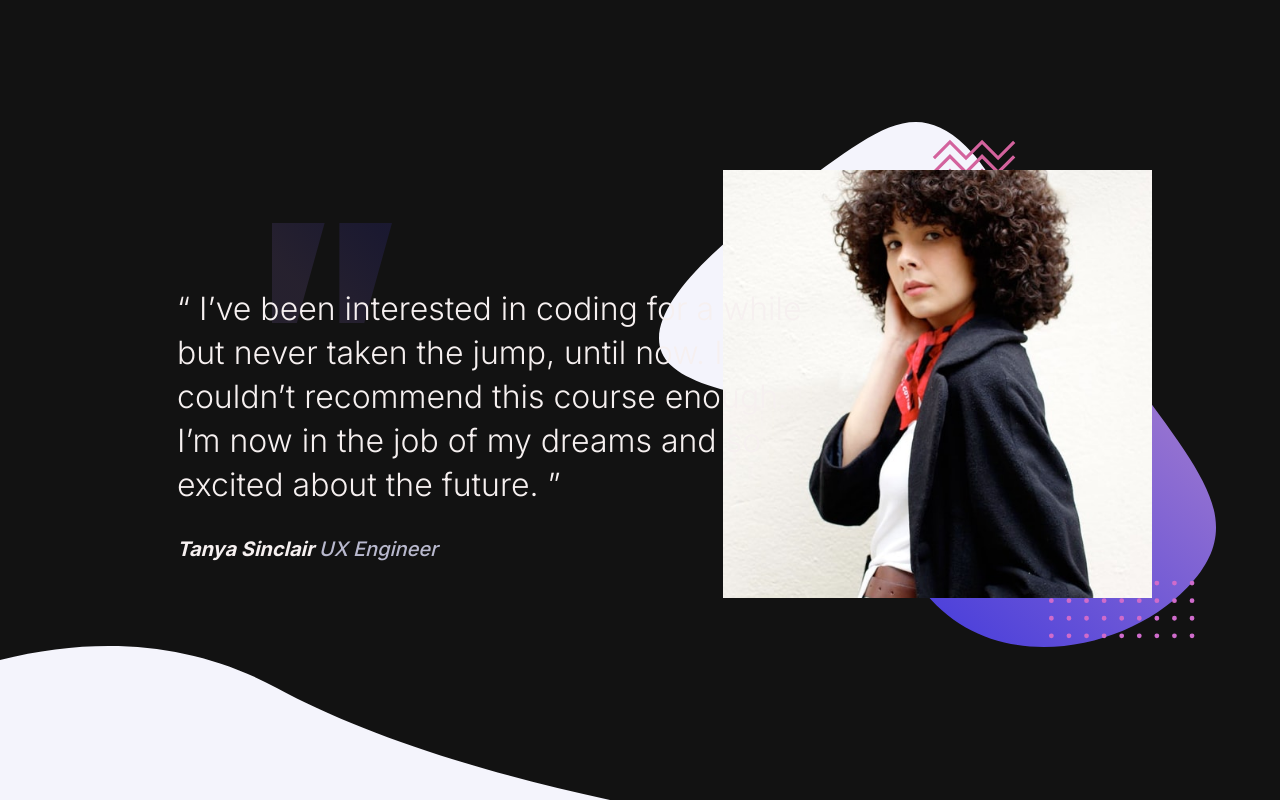
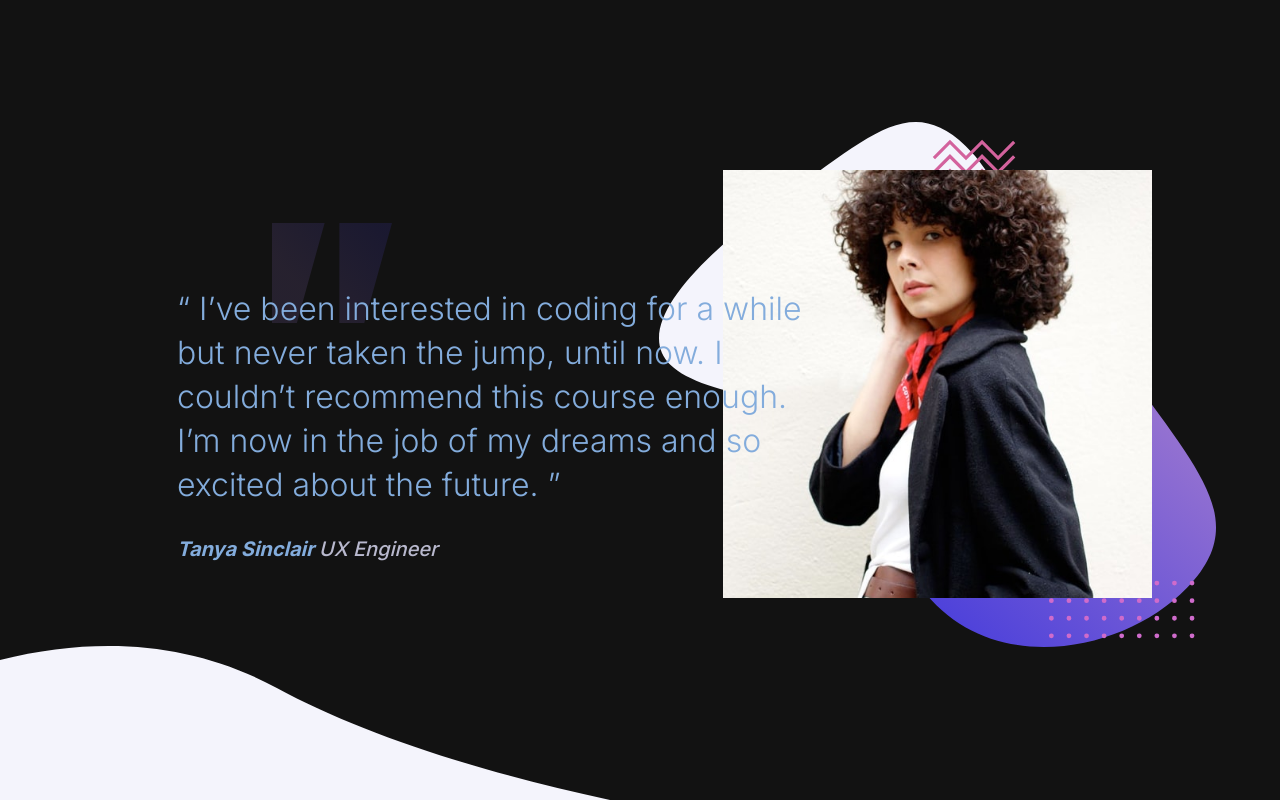
Before and after one commit to Eileenpk/Coding-bootcamp-testimonials-slider, a website: page src/index.html in a window 1280 px wide. Drawn offline with Linux system fonts and the dark colour scheme.

Commit message:
fix: prefers-dark mode font color

```diff
--- a/src/styles.css
+++ b/src/styles.css
@@ -16,7 +16,7 @@
 @media (prefers-color-scheme: dark) {
     :root {
         --main-color:#202047;
-        --font-color:#F6F0F0;
+        --font-color:#83acdc;
     }
   }
 
```
Also changed, not shown: dist/output.css.
